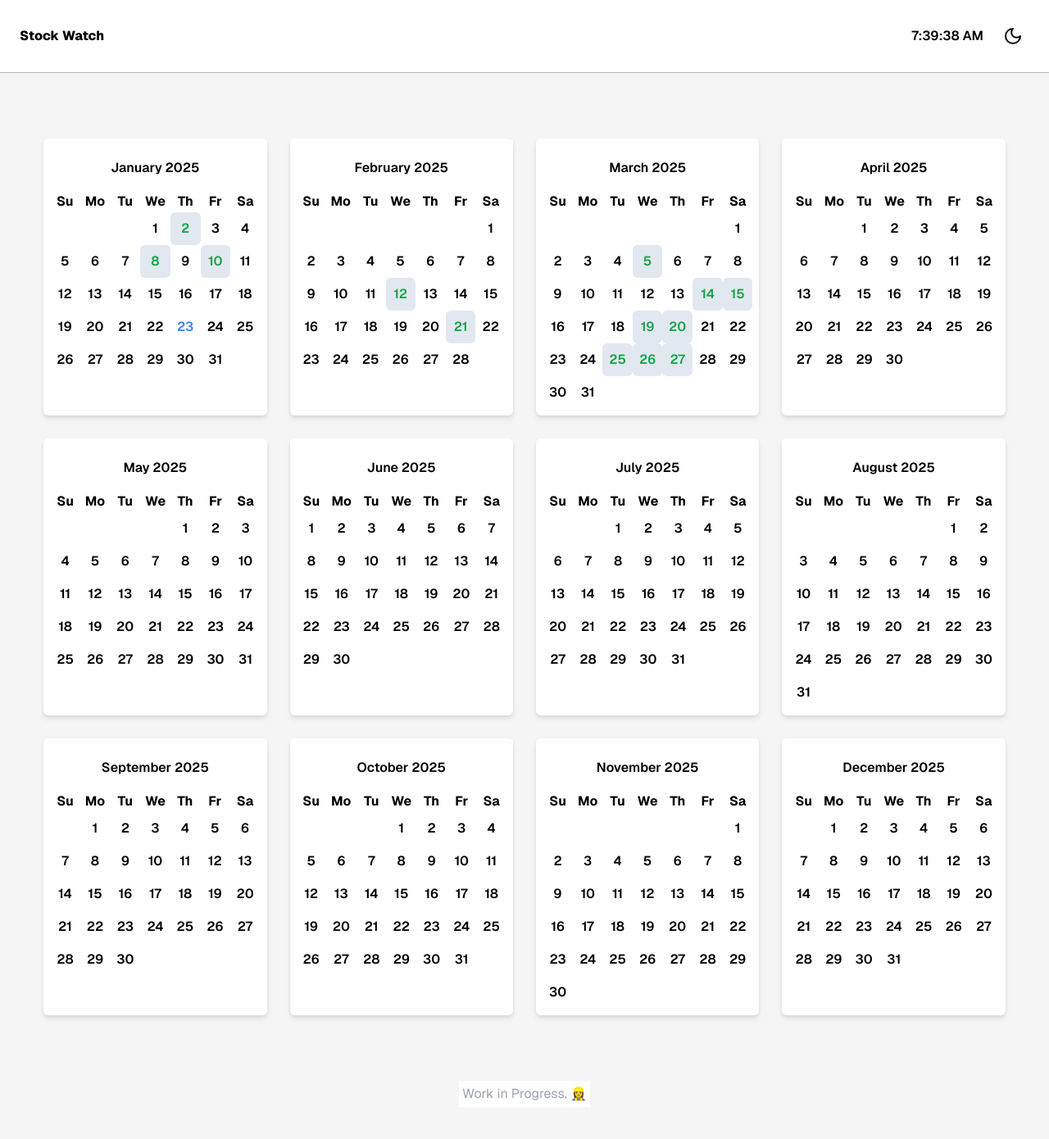
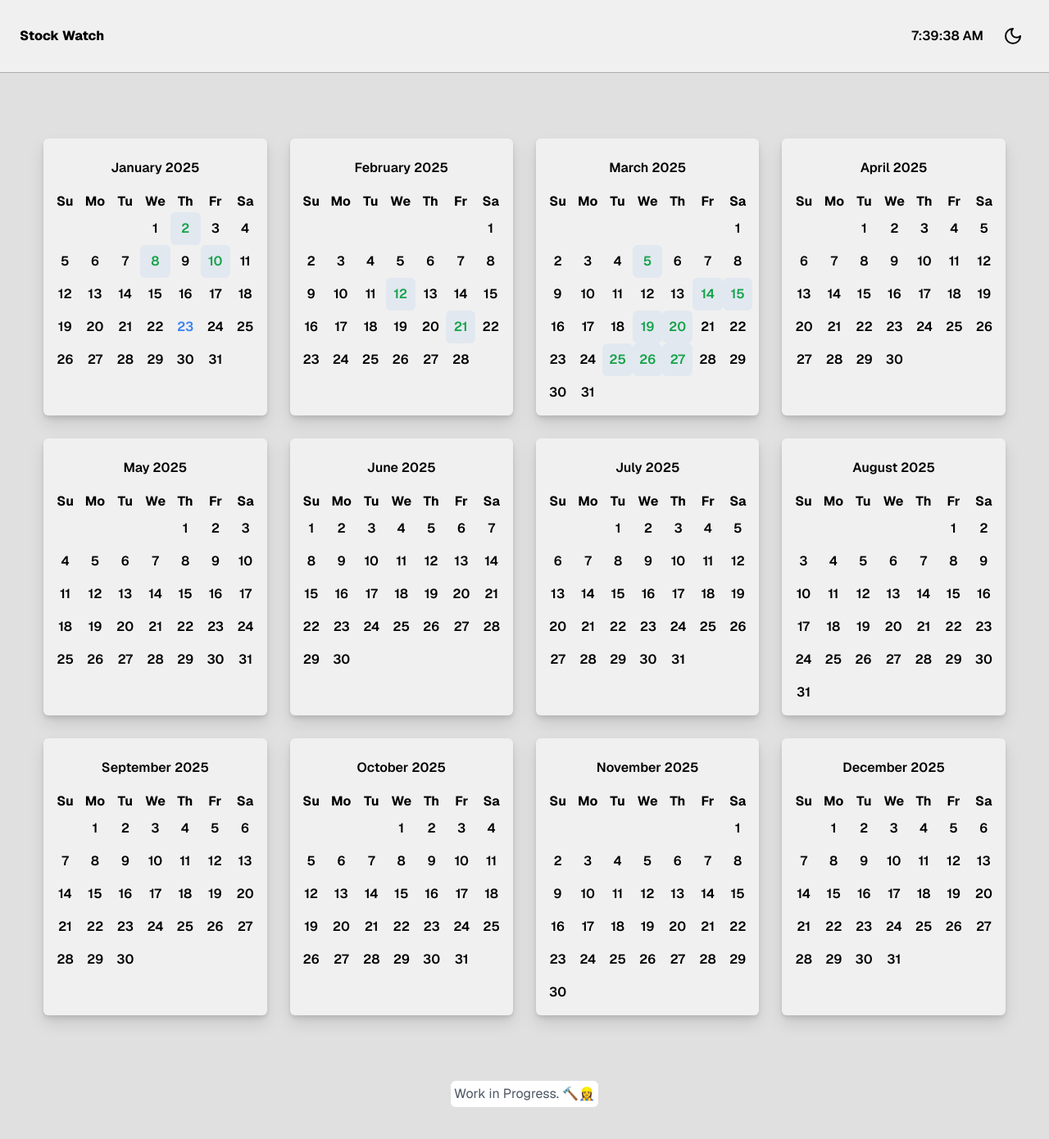
Before and after one commit to aleksanderphan/stock-watch, a Next.js app: page / in a window 1280 px wide. Shown: the top 1390 px of the page at 82% size. Built offline with nearby package versions, Linux system fonts and the light colour scheme.

Commit message:
ui update

```diff
--- a/package.json
+++ b/package.json
@@ -24,6 +24,7 @@
     "date-fns": "^3.6.0",
     "lucide-react": "^0.474.0",
     "mongoose": "^8.9.6",
+    "motion": "^12.4.7",
     "next": "15.1.6",
     "next-themes": "^0.4.4",
     "react": "^19.0.0",
--- a/src/app/globals.css
+++ b/src/app/globals.css
@@ -3,7 +3,7 @@
 @tailwind utilities;
 
 :root {
-  --background-color: #F5F5F5;
+  --background-color: #E0E0E0;
   --background-size: 35px 35px;
 }
 
@@ -11,9 +11,7 @@ body {
   background-color: var(--background-color);
   background-image: var(--background-image);
   background-size: var(--background-size);
-  transition:
-    background-color 0.5s,
-    background-image 0.5s;
+
 }
 
 .dark {
--- a/src/app/page.tsx
+++ b/src/app/page.tsx
@@ -23,7 +23,7 @@ export default function Home() {
     <div className="grid min-h-screen items-center justify-items-center pb-20 font-[family-name:var(--font-geist-sans)]">
       <Header />
       <DividendCalendar dividendDates={dividendDates} />
-      <p className='text-center text-gray-400 bg-white p-1 dark:bg-gray-800'> Work in Progress. 👷‍♀️</p>
+      <p className='rounded-md text-center text-gray-600 bg-white p-1 dark:bg-gray-900'> Work in Progress. 🔨👷‍♀️</p>
     </div>
   );
 }
--- a/src/components/dividendCalendar.tsx
+++ b/src/components/dividendCalendar.tsx
@@ -55,7 +55,7 @@ function DividendCalendar(props: { dividendDates: Date[] }) {
           today: `text-blue-500`,
           root: `text-center text-black dark:text-white overflow`,
           months: `grid grid-cols-1 grid-rows-12 sm:grid-cols-2 sm:grid-rows-6 lg:grid-cols-3 lg:grid-rows-4 xl:grid-cols-4 xl:grid-rows-3 2xl:grid-cols-5 2xl:grid-rows-3 gap-4 lg:gap-7`,
-          month: `bg-white dark:bg-[#1E1E1E] rounded-md overflow-auto p-2 drop-shadow-md`,
+          month: `bg-[#F0F0F0] dark:bg-[#1E1E1E] rounded-md overflow-auto p-2 drop-shadow-md shadow-[0px_10px_20px_0px_rgba(0,_0,_0,_0.1)] dark:shadow-[0px_8px_24px_-4px_rgba(255,_255,_255,_0.1)]`,
           day: `p-1 sm:p-2 font-semibold`,
         }}
         modifiers={{
--- a/src/components/header.tsx
+++ b/src/components/header.tsx
@@ -20,7 +20,7 @@ function Header() {
   if (!mounted) return null;
 
   return (
-    <div className="w-full mb-20 bg-white p-6 border-b border-[#121212]/[.3] dark:border-white/[.5] dark:bg-[#121212]">
+    <div className="w-full mb-20 bg-[#F0F0F0] p-6 border-b border-[#121212]/[.3] dark:border-white/[.5] dark:bg-[#121212]">
       <div className="flex justify-between items-center">
         <p className="text-left text-black dark:text-white font-extrabold">
           Stock Watch
```
Also changed, not shown: 1 other file (tests, documents, lock files or other folders).
